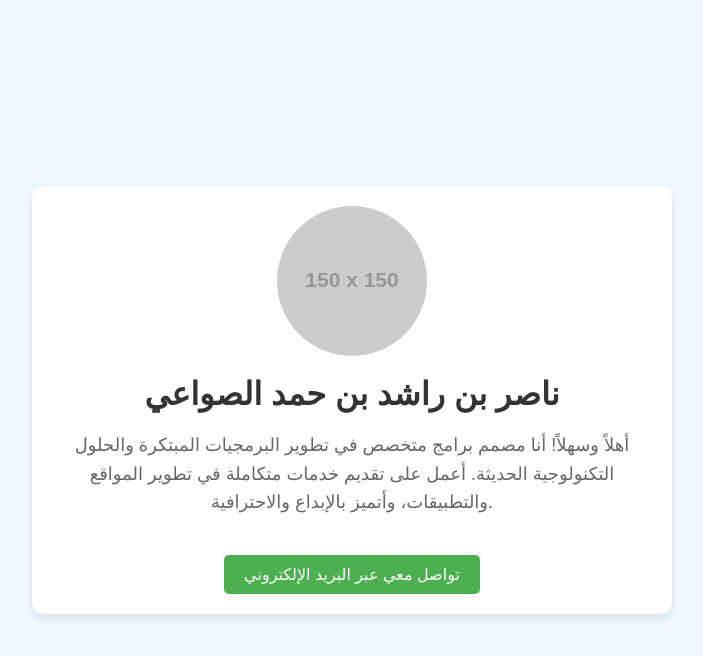
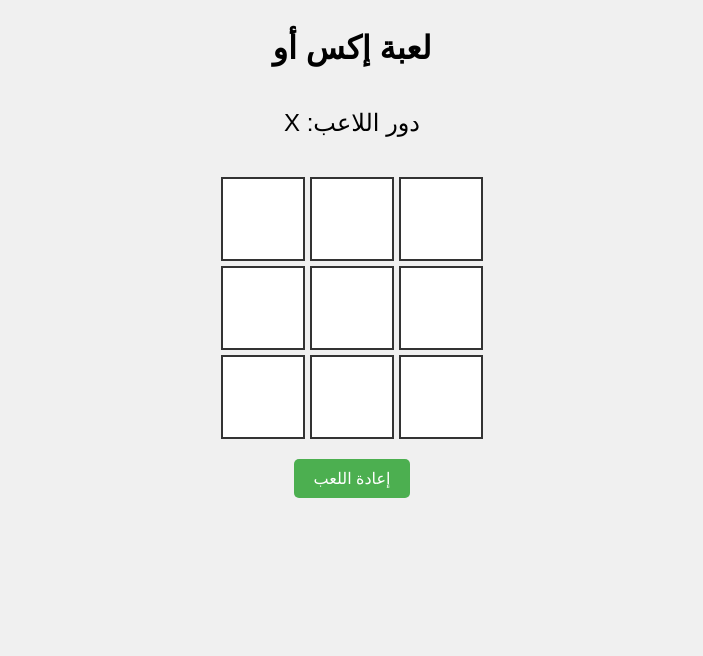
Before and after one commit to nasseralsawaii1/app, a plain HTML site: page index.html in a window 1280 px wide. Shown: the whole page, without its empty margins (288-991 px from the left). Drawn offline with Linux system fonts and the light colour scheme; placeholder pictures from the web are drawn by us.

Commit message:
Add files via upload

```diff
--- a/index.html
+++ b/index.html
@@ -1,68 +1,119 @@
 <!DOCTYPE html>
-<html lang="ar">
+<html dir="rtl">
 <head>
     <meta charset="UTF-8">
     <meta name="viewport" content="width=device-width, initial-scale=1.0">
-    <title>مصمم برامج - ناصر بن راشد بن حمد الصواعي</title>
+    <title>لعبة إكس أو</title>
     <style>
         body {
-            font-family: 'Arial', sans-serif;
-            background-color: #f0f8ff;
-            margin: 0;
-            padding: 0;
+            font-family: Arial, sans-serif;
+            display: flex;
+            flex-direction: column;
+            align-items: center;
+            background-color: #f0f0f0;
+        }
+        .board {
+            display: grid;
+            grid-template-columns: repeat(3, 1fr);
+            gap: 5px;
+            margin: 20px;
+        }
+        .cell {
+            width: 80px;
+            height: 80px;
+            background: white;
+            border: 2px solid #333;
             display: flex;
             align-items: center;
             justify-content: center;
-            height: 100vh;
+            font-size: 40px;
+            cursor: pointer;
         }
-        .container {
-            background-color: #fff;
-            box-shadow: 0 4px 8px rgba(0, 0, 0, 0.1);
-            border-radius: 12px;
-            max-width: 600px;
-            padding: 20px;
-            text-align: center;
+        .cell:hover {
+            background: #eee;
         }
-        img {
-            max-width: 100%;
-            height: auto;
-            border-radius: 50%;
+        #status {
+            font-size: 24px;
+            margin: 20px;
         }
-        h1 {
-            color: #333;
-            margin: 15px 0;
+        #restart {
+            padding: 10px 20px;
+            font-size: 16px;
+            background: #4CAF50;
+            color: white;
+            border: none;
+            border-radius: 5px;
+            cursor: pointer;
         }
-        p {
-            color: #666;
-            font-size: 18px;
-            line-height: 1.6;
-        }
-        a {
-            display: inline-block;
-            margin-top: 20px;
-            padding: 10px 20px;
-            background-color: #4CAF50;
-            color: white;
-            text-decoration: none;
-            border-radius: 5px;
-            transition: background-color 0.3s ease;
-        }
-        a:hover {
-            background-color: #45a049;
+        #restart:hover {
+            background: #45a049;
         }
     </style>
 </head>
 <body>
+    <h1>لعبة إكس أو</h1>
+    <div id="status">دور اللاعب: X</div>
+    <div class="board" id="board"></div>
+    <button id="restart">إعادة اللعب</button>
 
-<div class="container">
-    <img src="https://via.placeholder.com/150" alt="صورة مصمم البرامج">
-    <h1>ناصر بن راشد بن حمد الصواعي</h1>
-    <p>
-        أهلاً وسهلاً! أنا مصمم برامج متخصص في تطوير البرمجيات المبتكرة والحلول التكنولوجية الحديثة.
-        أعمل على تقديم خدمات متكاملة في تطوير المواقع والتطبيقات، وأتميز بالإبداع والاحترافية.
-    </p>
-    <a href="mailto:nasser.alsawaii@gmail.com">تواصل معي عبر البريد الإلكتروني</a>
-</div>
+    <script>
+        const board = document.getElementById('board');
+        const status = document.getElementById('status');
+        const restartBtn = document.getElementById('restart');
+        let currentPlayer = 'X';
+        let gameBoard = ['', '', '', '', '', '', '', '', ''];
+        let gameActive = true;
 
+        // إنشاء لوحة اللعب
+        for (let i = 0; i < 9; i++) {
+            const cell = document.createElement('div');
+            cell.classList.add('cell');
+            cell.setAttribute('data-index', i);
+            cell.addEventListener('click', handleCellClick);
+            board.appendChild(cell);
+        }
+
+        function handleCellClick(e) {
+            const index = e.target.getAttribute('data-index');
+            if (gameBoard[index] === '' && gameActive) {
+                gameBoard[index] = currentPlayer;
+                e.target.textContent = currentPlayer;
+                if (checkWin()) {
+                    status.textContent = `اللاعب ${currentPlayer} فاز!`;
+                    gameActive = false;
+                } else if (gameBoard.every(cell => cell !== '')) {
+                    status.textContent = 'تعادل!';
+                    gameActive = false;
+                } else {
+                    currentPlayer = currentPlayer === 'X' ? 'O' : 'X';
+                    status.textContent = `دور اللاعب: ${currentPlayer}`;
+                }
+            }
+        }
+
+        function checkWin() {
+            const winPatterns = [
+                [0, 1, 2], [3, 4, 5], [6, 7, 8], // أفقي
+                [0, 3, 6], [1, 4, 7], [2, 5, 8], // عمودي
+                [0, 4, 8], [2, 4, 6] // قطري
+            ];
+
+            return winPatterns.some(pattern => {
+                return pattern.every(index => {
+                    return gameBoard[index] === currentPlayer;
+                });
+            });
+        }
+
+        restartBtn.addEventListener('click', () => {
+            gameBoard = ['', '', '', '', '', '', '', '', ''];
+            gameActive = true;
+            currentPlayer = 'X';
+            status.textContent = `دور اللاعب: ${currentPlayer}`;
+            document.querySelectorAll('.cell').forEach(cell => {
+                cell.textContent = '';
+            });
+        });
+    </script>
 </body>
 </html>
```
